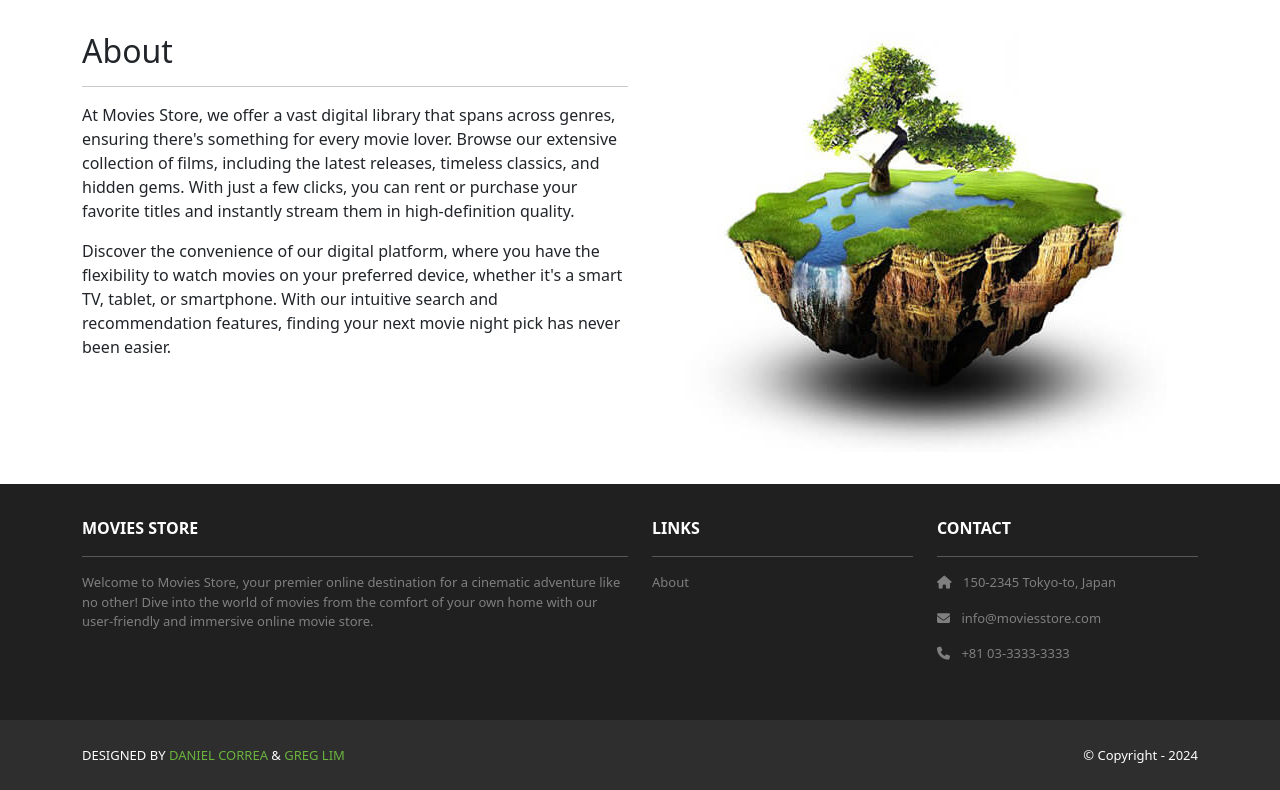
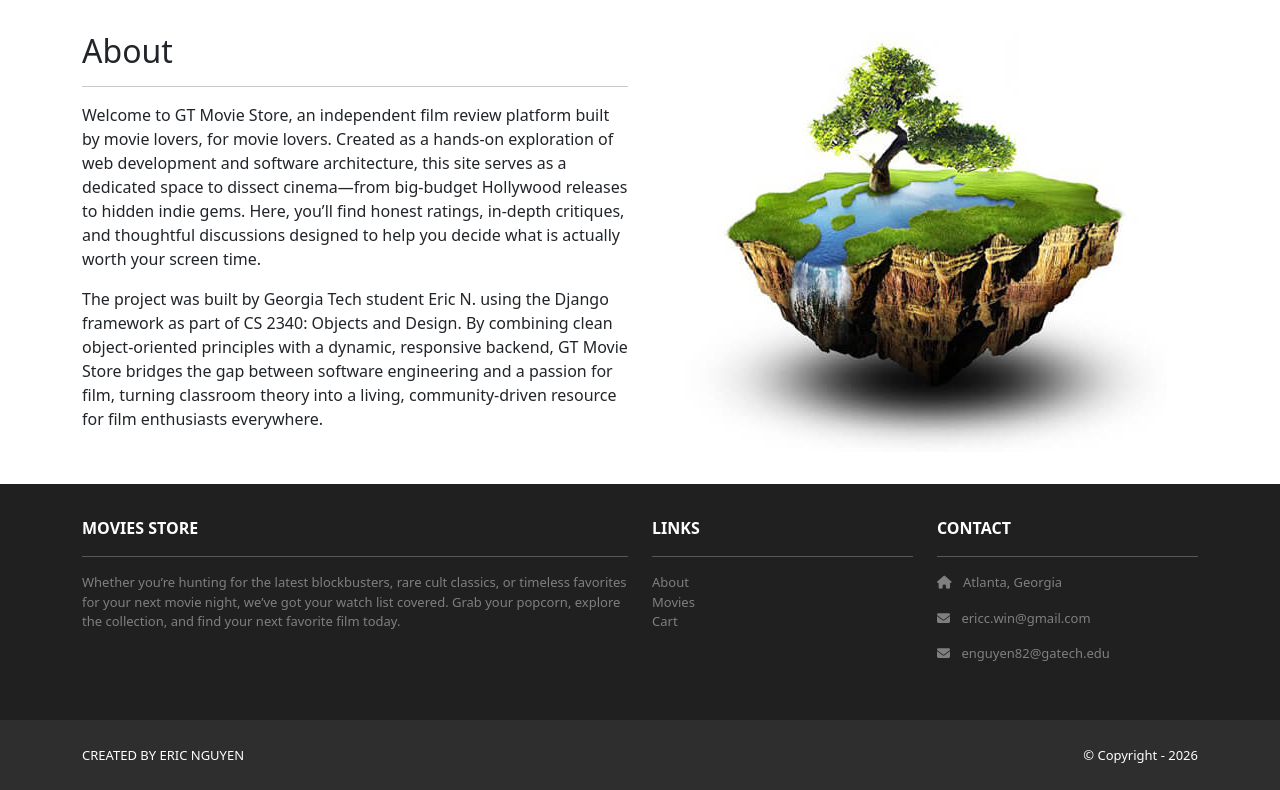
Before and after one commit to ericcnguyen04/project_1-moviestore, a Django app: page /about in a window 1280 px wide. Shown: the part 82-872 px from the top of the page. Run offline with Django 4.2, Linux system fonts and the light colour scheme; some libraries are stand-ins or nearby versions.

Commit message:
added movies and tweaked front end

```diff
--- a/moviestore/home/templates/home/about.html
+++ b/moviestore/home/templates/home/about.html
@@ -8,13 +8,16 @@
       <div class="col-md-6 mx-auto mb-3">
         <h2>About</h2>
         <hr />
-        <p>At Movies Store, we offer a vast digital library that spans across genres,
-          ensuring there's something for every movie lover. Browse our extensive collection of films,
-          including the latest releases, timeless classics, and hidden gems. With just a few clicks,
-          you can rent or purchase your favorite titles and instantly stream them in high-definition quality.</p>
-        <p>Discover the convenience of our digital platform, where you have the flexibility to watch movies
-          on your preferred device, whether it's a smart TV, tablet, or smartphone. With our intuitive search
-          and recommendation features, finding your next movie night pick has never been easier.</p>
+        <p>Welcome to GT Movie Store, an independent film review platform built by movie lovers, for movie lovers.
+           Created as a hands-on exploration of web development and software architecture, this site serves as
+            a dedicated space to dissect cinema—from big-budget Hollywood releases to hidden indie gems.
+            Here, you’ll find honest ratings, in-depth critiques, and thoughtful discussions designed to help
+            you decide what is actually worth your screen time.</p>
+        <p>The project was built by Georgia Tech student Eric N. using the Django framework as part of
+          CS 2340: Objects and Design. By combining clean object-oriented principles with a dynamic,
+          responsive backend, GT Movie Store bridges the gap between software engineering and a passion
+          for film, turning classroom theory into a living, community-driven resource for film
+          enthusiasts everywhere.</p>
       </div>
       <div class="col-md-6 mx-auto mb-3 text-center">
         <img src="{% static 'img/about.jpg' %}" class="max-width-100" alt="about" />
--- a/moviestore/moviestore/templates/base.html
+++ b/moviestore/moviestore/templates/base.html
@@ -57,21 +57,23 @@
           <div class="col-md-6 col-lg-6 col-xl-6 mx-auto mb-4">
             <b>MOVIES STORE</b>
             <hr />
-            <p>Welcome to Movies Store, your premier online destination for a cinematic
-              adventure like no other! Dive into the world of movies from the comfort of your own home with our user-friendly
-              and immersive online movie store.</p>
+            <p>Whether you’re hunting for the latest blockbusters, rare cult classics, or timeless favorites for your next movie night, we’ve got your watch list covered. Grab your popcorn, explore the collection, and find your next favorite film today.</p>
           </div>
           <div class="col-md-3 col-lg-3 col-xl-3 mx-auto mb-4">
             <b>LINKS</b>
             <hr />
-            <p><a class="nav-link" href="{% url 'home.about' %}">About</a></p>
+            <p>
+              <a class="nav-link" href="{% url 'home.about' %}">About</a>
+              <a class="nav-link" href="{% url 'movies.index' %}">Movies</a>
+              <a class="nav-link" href="{% url 'cart.index' %}">Cart</a>
+            </p>
           </div>
           <div class="col-md-3 col-lg-3 col-xl-3 mx-auto mb-4">
             <b>CONTACT</b>
             <hr />
-            <p><i class="fas fa-home me-2"></i> 150-2345 Tokyo-to, Japan</p>
-            <p><i class="fas fa-envelope me-2"></i> info@moviesstore.com</p>
-            <p><i class="fas fa-phone me-2"></i> +81 03-3333-3333</p>
+            <p><i class="fas fa-home me-2"></i> Atlanta, Georgia</p>
+            <p><i class="fas fa-envelope me-2"></i> ericc.win@gmail.com</p>
+            <p><i class="fas fa-envelope me-2"></i> enguyen82@gatech.edu </p>
           </div>
         </div>
       </div>
@@ -79,12 +81,11 @@
     <section class="p-3 ms-footer-bottom bg-dark">
       <div class="container d-flex justify-content-between">
         <div class="me-5 text-white">
-          <span>DESIGNED BY <a href="https://www.x.com/danielgarax" target="_blank">DANIEL CORREA</a> &
-            <a href="https://www.x.com/greglim81" target="_blank">GREG LIM</a>
+          <span> CREATED BY ERIC NGUYEN
           </span>
         </div>
         <div class="text-white">
-          <span>© Copyright - 2024</span>
+          <span>© Copyright - 2026</span>
         </div>
       </div>
     </section>
```
Also changed, not shown: Process.txt (+7 -0 lines), moviestore/db.sqlite3, moviestore/media/movies/Avengers_Endgame_poster.jpg (added), moviestore/media/movies/Screenshot_2026-09-10_at_1.27.49PM.png (added), moviestore/media/movies/WALL-E_poster.jpg (added), moviestore/media/movies/download_1_GDDGc9a.jpeg (added), moviestore/media/movies/images_7kP3Dol.jpeg (added).
